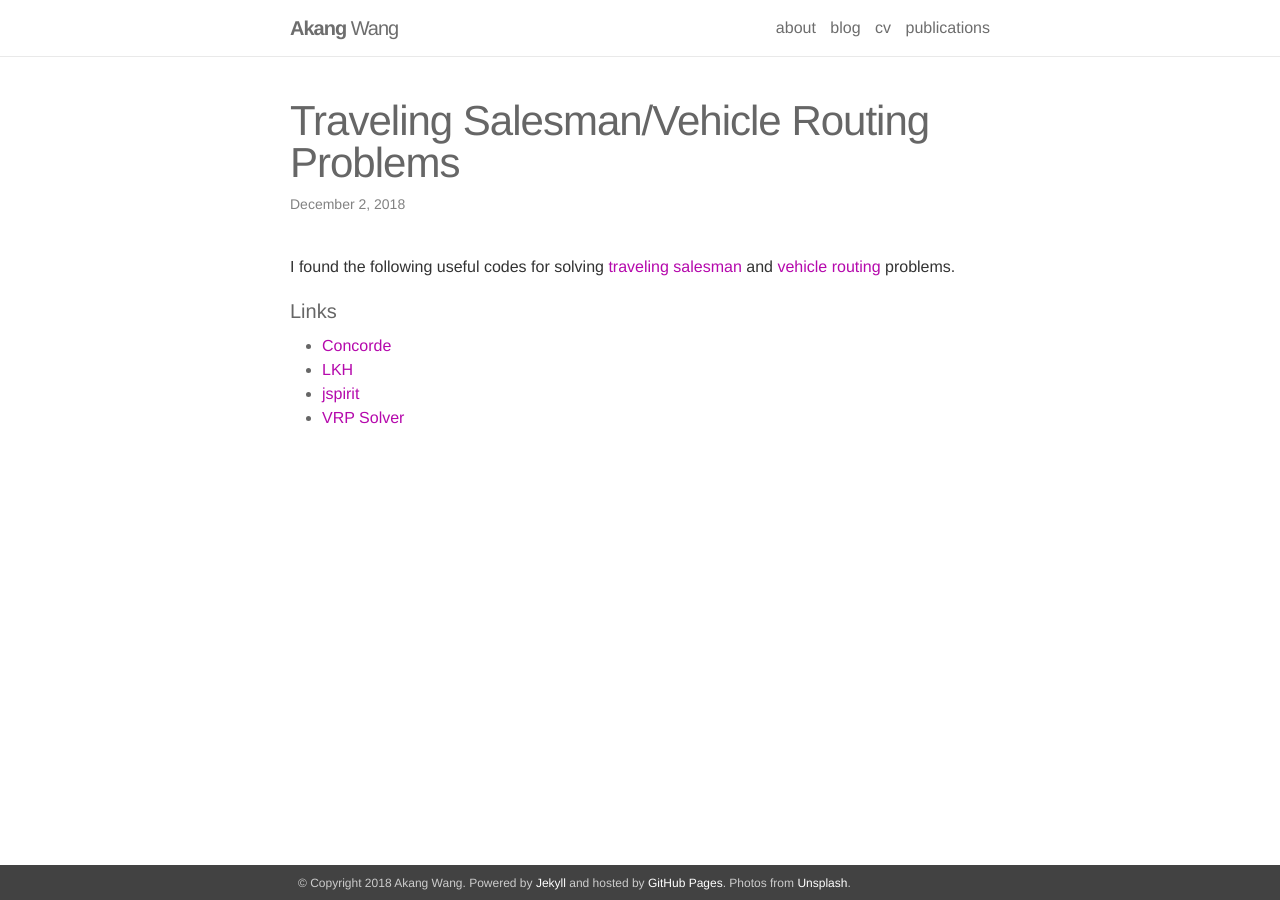
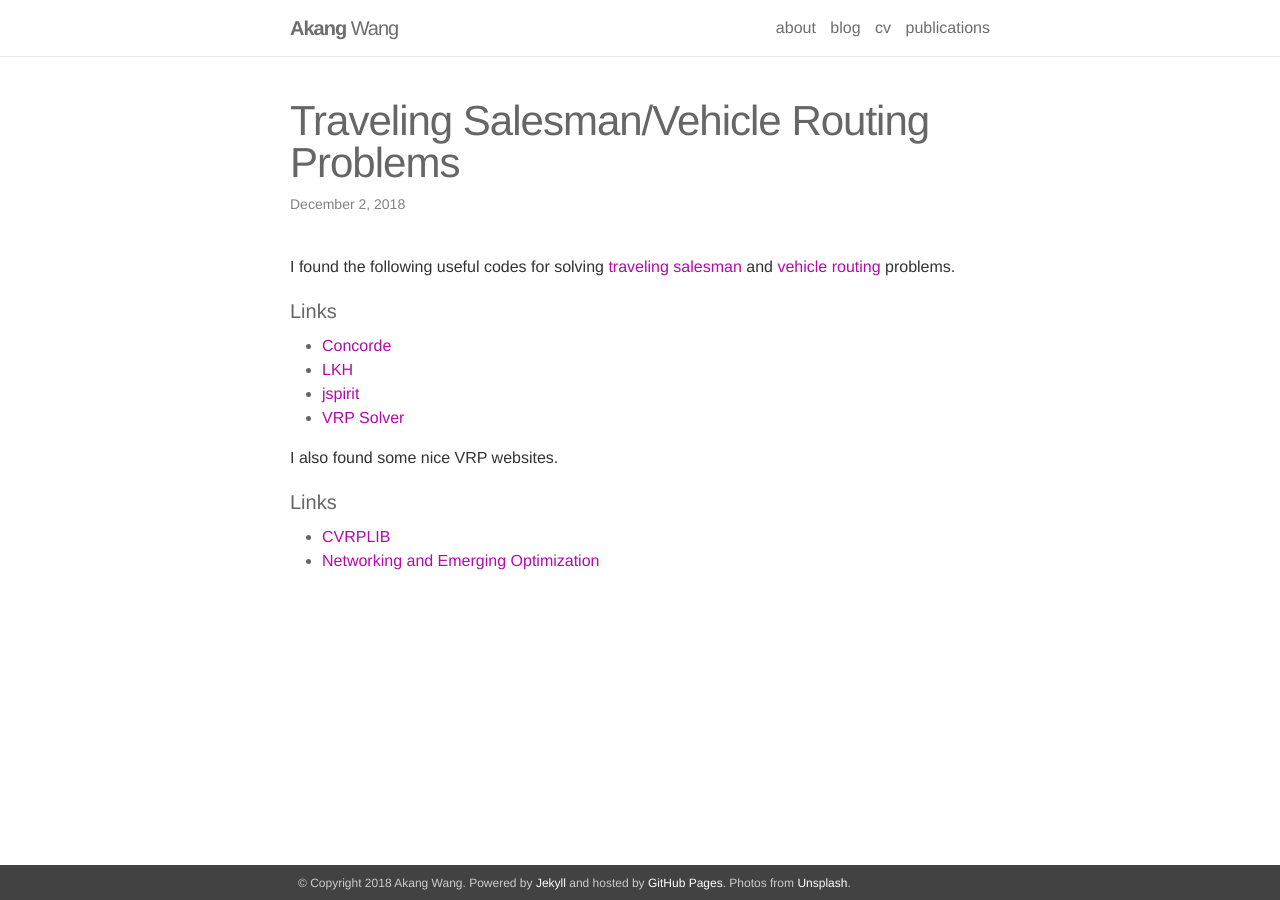
Before and after one commit to VINCENTW2046/akangw.github.io, a Jekyll site: the page built from _posts/2018-12-04-vehicle routing codes.md, in a window 1280 px wide. Built offline with Jekyll 4.4.1, drawn with Linux system fonts in a browser that asks for light colours.

Commit message:
Update 2018-12-04-vehicle routing codes.md

```diff
--- a/_posts/2018-12-04-vehicle routing codes.md
+++ b/_posts/2018-12-04-vehicle routing codes.md
@@ -14,3 +14,11 @@ I found the following useful codes for solving <a href="https://en.wikipedia.org
     <li><a href="https://github.com/graphhopper/jsprit" target="_blank">jspirit</a></li>
     <li><a href="https://allgo.inria.fr/app/vehiclerouting" target="_blank">VRP Solver</a></li>
 </ul>
+
+I also found some nice VRP websites.
+
+#### Links
+<ul>
+    <li><a href="http://vrp.galgos.inf.puc-rio.br/index.php/en/" target="_blank">CVRPLIB</a></li>
+    <li><a href="http://neo.lcc.uma.es/vrp/" target="_blank">Networking and Emerging Optimization</a></li>
+</ul>
```
